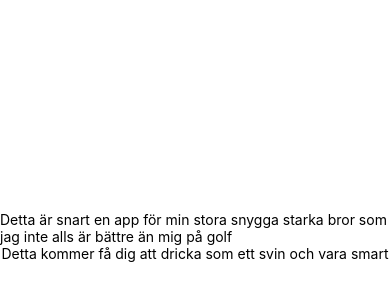
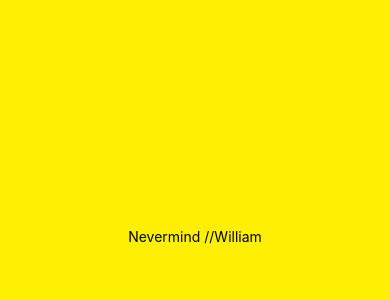
Before and after one commit to ThompaCode/GetingSticket, a React Native app: screen / in a window 390 px wide. Shown: the part 186-486 px from the top of the page. Built offline with nearby package versions, Linux system fonts and the light colour scheme.

Commit message:
Update App.js

```diff
--- a/App.js
+++ b/App.js
@@ -4,8 +4,7 @@ import { StyleSheet, Text, View } from 'react-native';
 export default function App() {
   return (
     <View style={styles.container}>
-      <Text>Detta är snart en app för min stora snygga starka bror som jag inte alls är bättre än mig på golf</Text>
-      <Text>Detta kommer få dig att dricka som ett svin och vara smart</Text>
+      <Text>Nevermind //William</Text>
       <StatusBar style="auto" />
     </View>
   );
@@ -14,7 +13,7 @@ export default function App() {
 const styles = StyleSheet.create({
   container: {
     flex: 1,
-    backgroundColor: '#fff',
+    backgroundColor: '#FFEF00',
     alignItems: 'center',
     justifyContent: 'center',
   },
```
